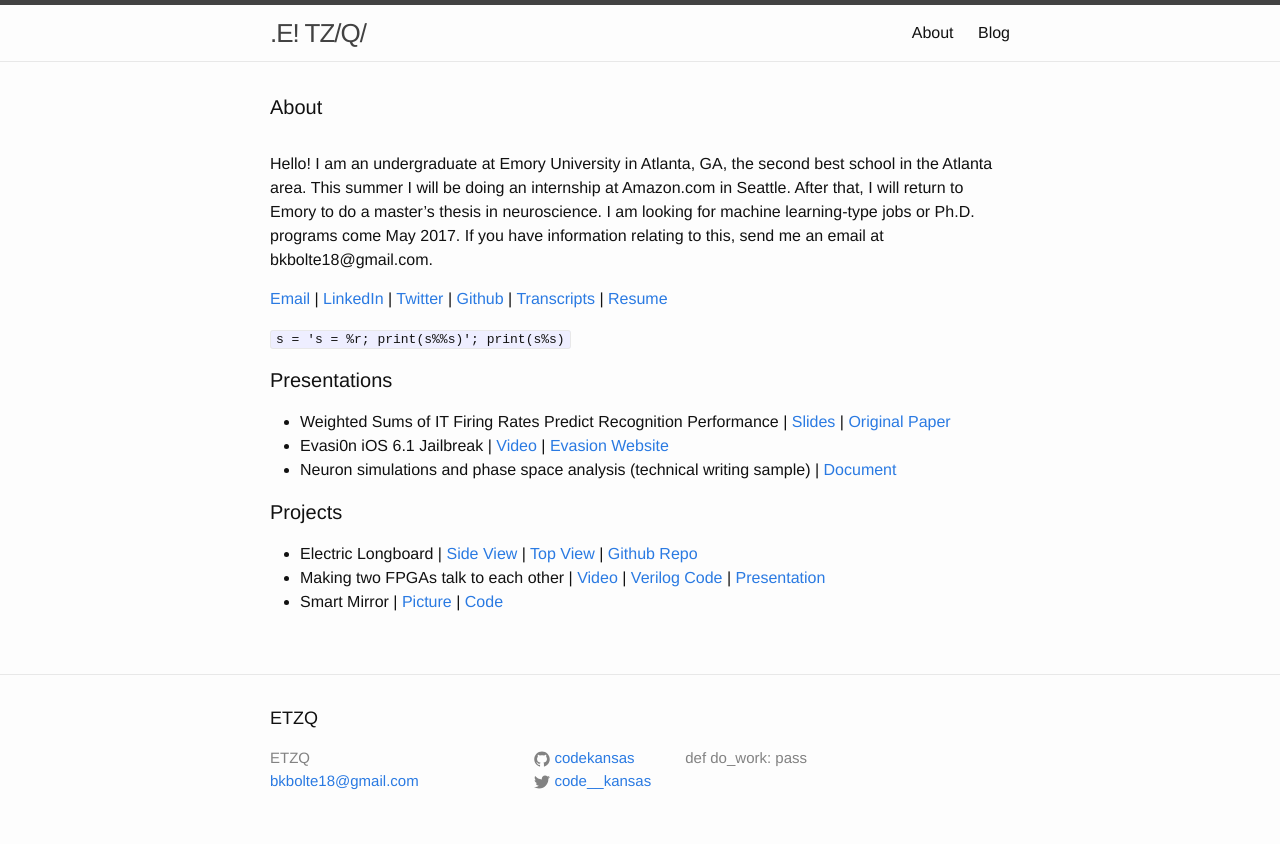
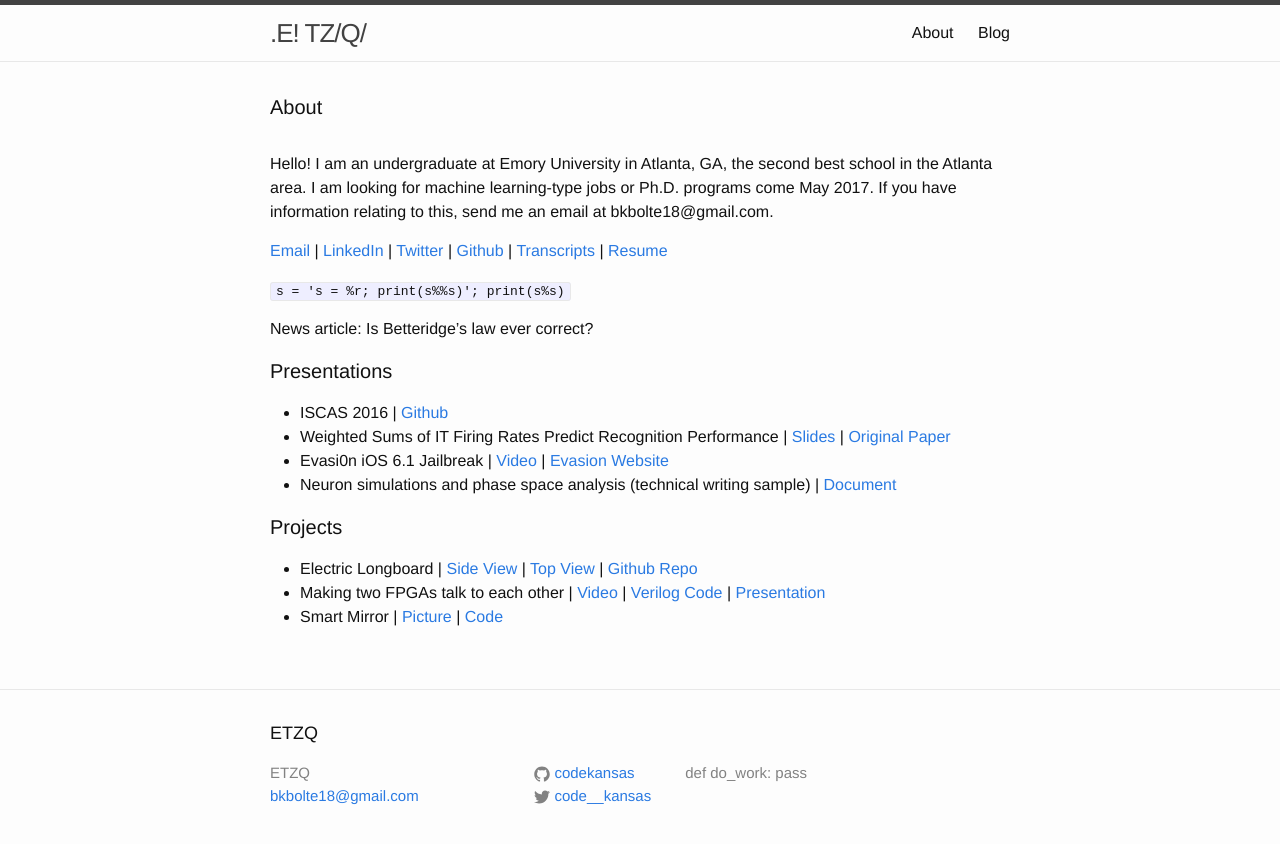
Before and after one commit to codekansas/codekansas.github.io, a Jekyll site: the page built from about.md, in a window 1280 px wide. Shown: the top 844 px of the page. Built offline with Jekyll 4.4.1, drawn with Linux system fonts in a browser that asks for light colours.

Commit message:
updated about

```diff
--- a/_posts/2016-05-11-patriotism-tour.markdown
+++ b/_posts/2016-05-11-patriotism-tour.markdown
@@ -252,3 +252,9 @@ I checked in for ISCAS at the Sheraton hotel. This conference is really expensiv
 I woke up pretty early to go the conference in Le Centre Sheraton. Waking up is hard. A bunch of people moved out. The opening ceremony for the conference had talks by several notable people, including the mayor of Montreal, followed by a really fascinating keynote speech about modeling biological processes with "cytomorphic chips". The gist was that a lot of physical concepts are shared between biology and electronics, like Boltzmann energy, which is a model for both enzyme action and the current across a transistor. Analog circuits provide basis functions for every mathematical concept needed to model any biological system, and the speaker had literally made a compiler that would turn a chemical model into an electronic circuit. He had used this to generate an electronic model for the mechanism of action of cancer to make a circuit for rapidly testing drug effects; models that would take 12 years to run at a sufficient accuracy on a digital computer could be simulated in 7 minutes. All around, really cool. It weirdly seems like analog electronics are resurfacing as a major direction for electronics development.
 
 I went to a couple more talks. I've been taking notes [here](https://github.com/codekansas/iscas2016) although I think they're pretty messy and difficult to understand. The talks are 15 minutes each, followed by 3 minutes of questions. I think I went to 14 talks today. There were some cool demos as well. There was a lunch too, in a very fancy hotel. I walked over to the Google offices but they were closed because today was Victoria day. After the conference, Wei Wei and I got Tim Horton's and watched Captain America. The whole movie seems like one long tag-team project between a 12-year-old with a 30 second attention span, a 17-year-old who reads a lot of fanfic, and a 38-year-old who thought The Dark Night needed more sarcastic teenagers. It was probably one of the top 3 superhero movies I've seen (although it didn't top Guardians of the Galaxy, in my opinion). They did Black Panther's origin story in about 30 seconds, it was very efficient; father loves son, father dies in superhero-initiated explosion, son becomes superhero to avenge him. He was a really cool character. The villain was well-done too.
+
+### Day 3: Demo and Poutine
+
+Today I presented the demo. We got breakfast this morning at a café that near Concordia. I went to one set of talks which were really good, it gave me some ideas on things that would be cool to do. One person talked about using the Intel TrueNorth chip for some stuff for the Air Force, which was pretty awesome because I'd never actually heard of anyone using it for anything useful. Me and Dr. Hasler then presented the three demos that we brought along. People were pretty interested in using FPAAs. It was good to get a conference poster under my belt, and I feel like I can finally focus on getting ready for my internship this summer.
+
+Wei Wei wanted to see a play called "I Love You, You're Perfect, Now Change". Before the show we got chicken wings and poutine at a sort of greasy restaurant with a darts board and hockey on in the background. The play was a series of scenes about growing up and struggling through all the things related to loving someone. It was a musical comedy. There were only four actors in the entire production, but they played different characters in each scene. Pretty much everyone in the theater was relatively elderly couples, and the pockets of young people who were there seemed like they were other actors coming out to support their friends (we sat next to a few, and you could definitely tell they were actors). It was really nice to be there. Afterwards Wei Wei talked a lot about doing theater tech in high school. We got Canadian McDonalds, which is like regular McDonalds but you can substitute the fries for poutine (we didn't).
--- a/about.md
+++ b/about.md
@@ -4,18 +4,18 @@ title: About
 permalink: /about/
 ---
 
-Hello! I am an undergraduate at Emory University in Atlanta, GA, the second best
-school in the Atlanta area. This summer I will be doing an internship at Amazon.com
-in Seattle. After that, I will return to Emory to do a master's thesis in neuroscience.
-I am looking for machine learning-type jobs or Ph.D. programs come May 2017. If you have
-information relating to this, send me an email at bkbolte18@gmail.com.
+Hello! I am an undergraduate at Emory University in Atlanta, GA, the second best school in the Atlanta area. I am looking for machine learning-type jobs or Ph.D. programs come May 2017. If you have information relating to this, send me an email at bkbolte18@gmail.com.
 
 [Email](mailto:bkbolte18@gmail.com) \| [LinkedIn](https://www.linkedin.com/in/benjamin-bolte-37337686) \| [Twitter](https://twitter.com/code__kansas) \| [Github](https://github.com/codekansas) \| [Transcripts](https://github.com/codekansas/jobs/blob/master/unofficial_transcript.pdf) \| [Resume](https://github.com/codekansas/jobs/blob/master/resume/cv_12.pdf)
 
 `s = 's = %r; print(s%%s)'; print(s%s)`
 
+News article: Is Betteridge's law ever correct?
+
 #### Presentations
 
+ - ISCAS 2016
+| [Github](https://github.com/codekansas/FpaaApp)
  - Weighted Sums of IT Firing Rates Predict Recognition Performance
 | [Slides](https://drive.google.com/file/d/0B4Po_rQ05VxJZ0Y2YUM0aEtncTA/view?usp=sharing)
 | [Original Paper](http://www.jneurosci.org/content/35/39/13402.short)
```
Also changed, not shown: 1 other file.
